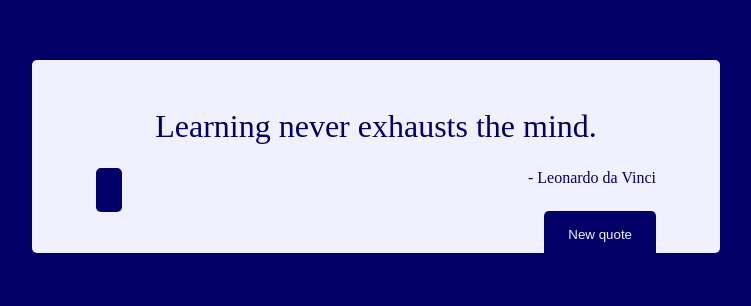
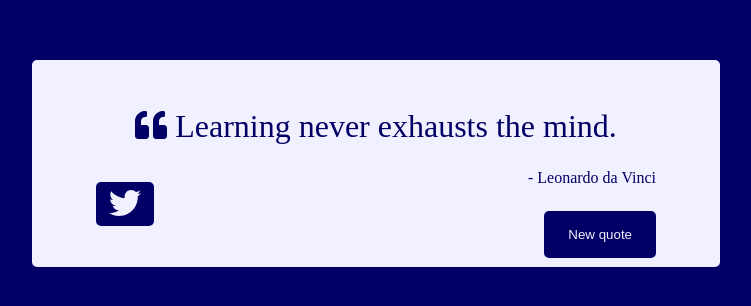
Before and after one commit to JinPark1504/random-quote-machine, a React (Create React App) app: page / in a window 1280 px wide. Shown: the part 140-446 px from the top of the page, without its empty margins (264-1015 px from the left). Built offline with nearby package versions, Linux system fonts and the light colour scheme.

Commit message:
Fixed App to use fa-twitter

```diff
--- a/package.json
+++ b/package.json
@@ -4,6 +4,7 @@
   "private": true,
   "dependencies": {
     "@fortawesome/fontawesome-svg-core": "^1.2.18",
+    "@fortawesome/free-brands-svg-icons": "^5.8.2",
     "@fortawesome/free-solid-svg-icons": "^5.8.2",
     "@fortawesome/react-fontawesome": "^0.1.4",
     "react": "^16.8.6",
--- a/src/App.js
+++ b/src/App.js
@@ -2,7 +2,8 @@ import React from 'react';
 import './App.css';
 // import 'font-awesome/css/font-awesome.min.css';
 import { FontAwesomeIcon } from '@fortawesome/react-fontawesome';
-import { faQuoteLeft, faTwitter, fa2x } from '@fortawesome/free-solid-svg-icons';
+import { faQuoteLeft } from '@fortawesome/free-solid-svg-icons';
+import { faTwitter } from '@fortawesome/free-brands-svg-icons';
 import Quotes from './quotes.js';
 
 const quotes = Quotes.quotes;
@@ -50,11 +51,11 @@ class App extends React.Component {
     }
     return (
       <div id="quote-box" style={ { color: color, backgroundColor: bgColor } }>
-        <p id="text"><FontAwesomeIcon icon="check-square" /> {this.state.quote}</p>
+        <p id="text"><FontAwesomeIcon icon={faQuoteLeft} /> {this.state.quote}</p>
         <p id="author">- {this.state.author}</p>
         <button id="new-quote" onClick={this.handleClick} style={ { color: bgColor, backgroundColor: color } }>New quote</button>
         <a id="tweet-quote"href={tweetHref + this.state.quote + '" ' + this.state.author} target="_blank" style={ { color: bgColor, backgroundColor: color } }>
-         {/* <FontAwesomeIcon icon={ faTwitter } /> */}
+         <FontAwesomeIcon icon={ faTwitter } size="2x" />
         </a>
       </div>
     );
```
Also changed, not shown: 2 other files (tests, documents, lock files or other folders).
